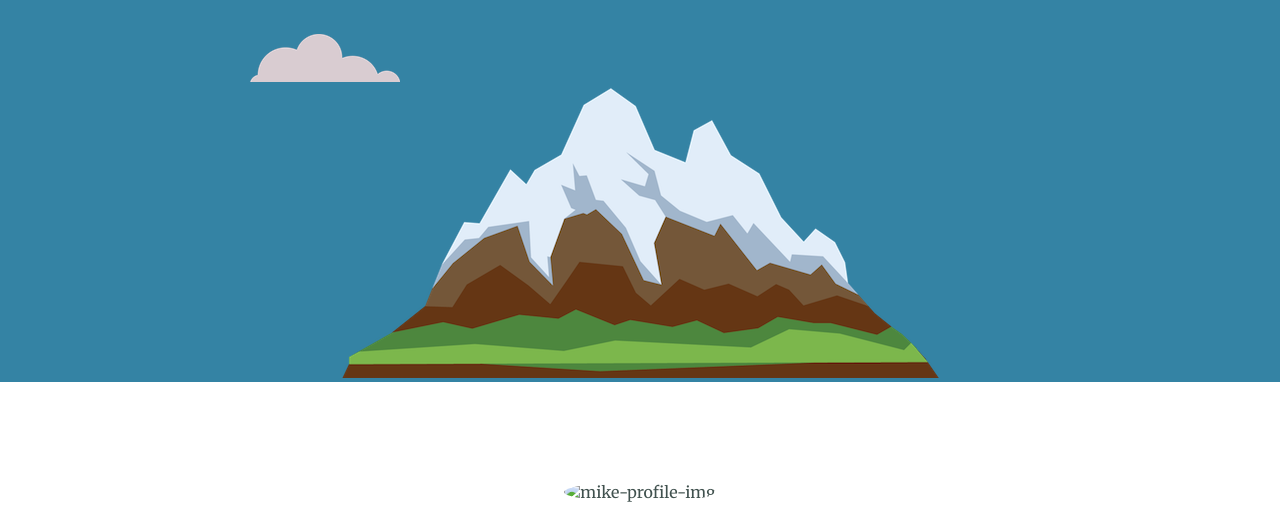
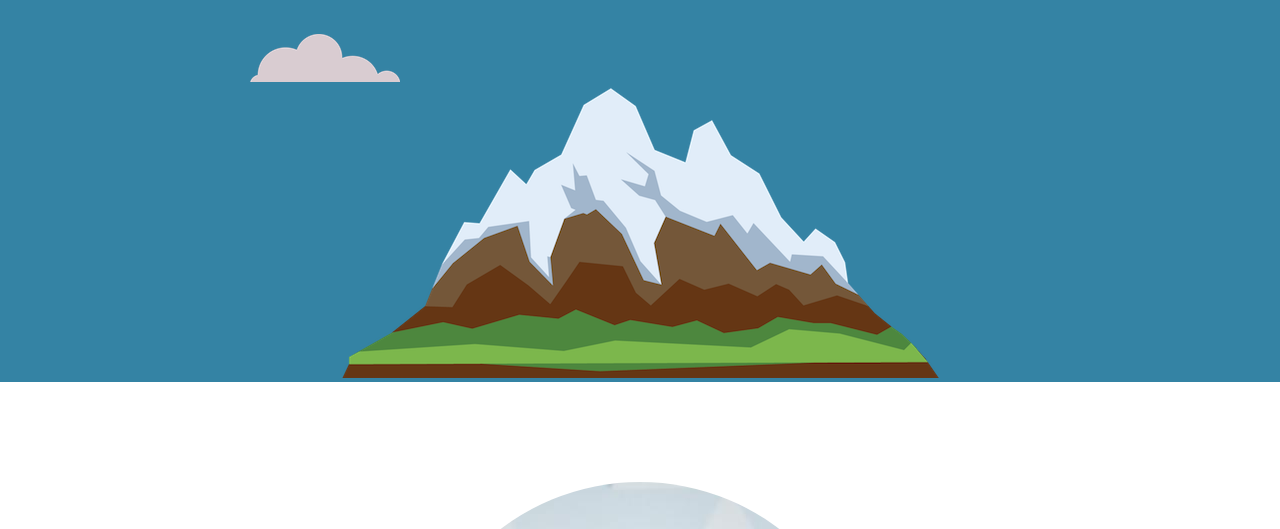
Before and after one commit to mcooper7649/profile, a plain HTML site: page index.html in a window 1280 px wide. Shown: the part 386-915 px from the top of the page. Drawn offline with Linux system fonts and the light colour scheme.

Commit message:
minor updates

```diff
--- a/index.html
+++ b/index.html
@@ -22,7 +22,7 @@
 
   <div class="middle-container">
     <div class="profile">
-      <img class="my-prof" src="images//mike.jpeg" alt="mike-profile-img">
+      <img class="my-prof" src="images/mike.jpeg" alt="mike-profile-img">
       <h2>Hello.</h2>
       <p class="intro">I am Full Stack Web Developer. I'm the founder and CTO of My Code Dojo & Block History. I ❤️ coffee and code.</p>
     </div>
```
